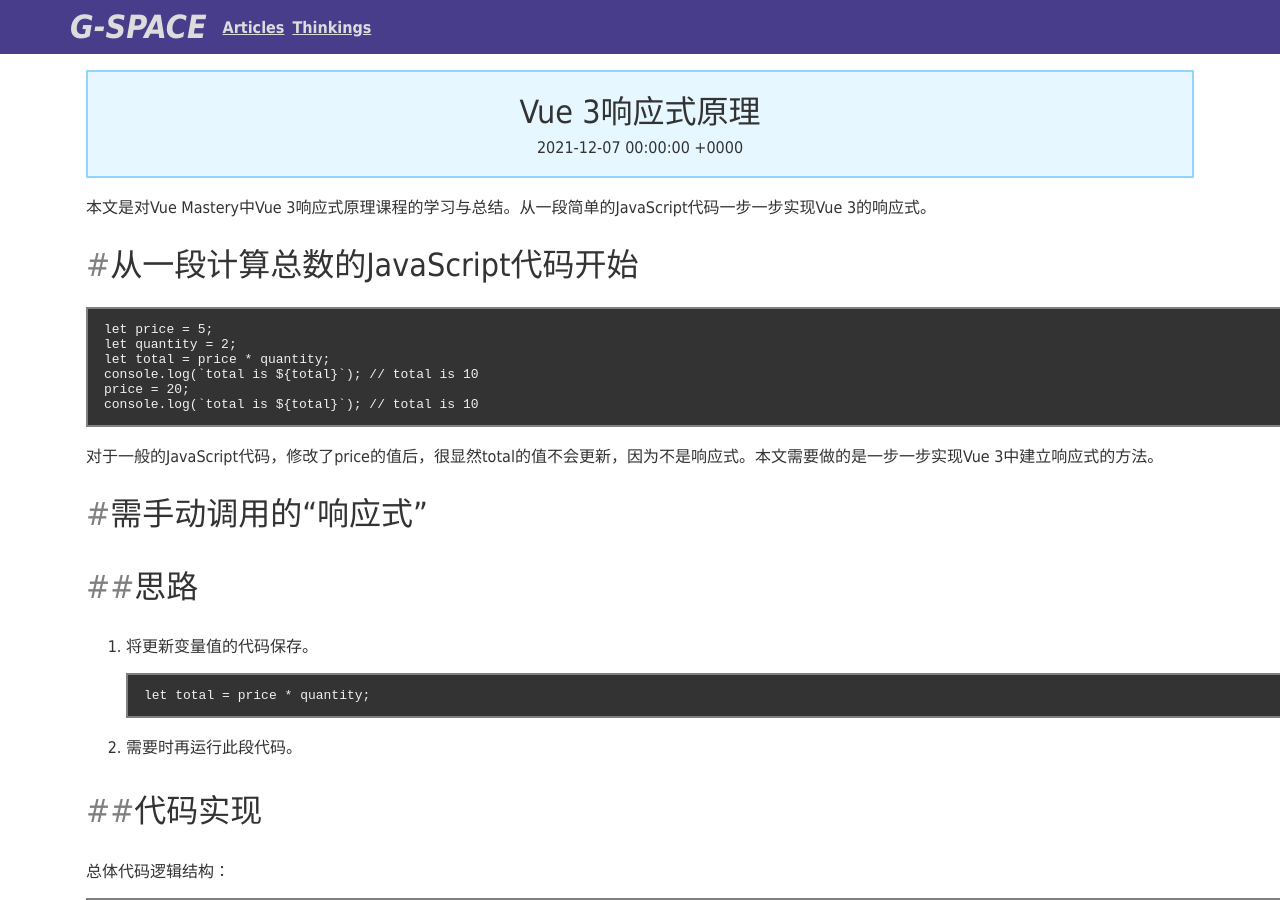
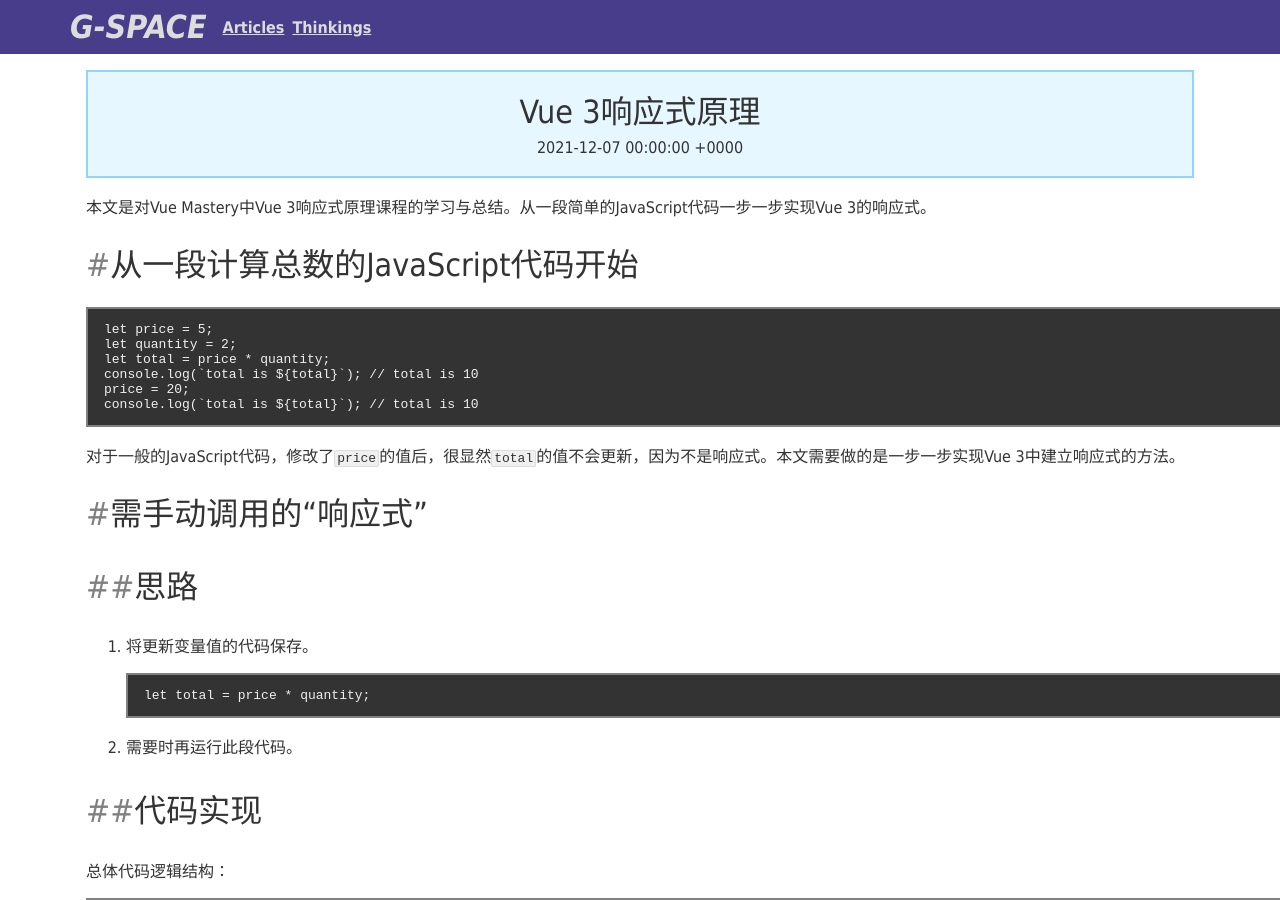
Before and after one commit to supergem3000/supergem3000.github.io, a Jekyll site: the page built from article/_posts/2021-12-07-vue3-reactivity.md, in a window 1280 px wide and 900 px high. Built offline with Jekyll 4.4.1, drawn with Linux system fonts in a browser that asks for light colours; some of the changed text lies outside the part shown.

````diff
--- a/article/_posts/2021-12-07-vue3-reactivity.md
+++ b/article/_posts/2021-12-07-vue3-reactivity.md
@@ -19,7 +19,7 @@ price = 20;
 console.log(`total is ${total}`); // total is 10
 ```
 
-对于一般的JavaScript代码，修改了price的值后，很显然total的值不会更新，因为不是响应式。本文需要做的是一步一步实现Vue 3中建立响应式的方法。
+对于一般的JavaScript代码，修改了`price`的值后，很显然`total`的值不会更新，因为不是响应式。本文需要做的是一步一步实现Vue 3中建立响应式的方法。
 
 # 需手动调用的“响应式”
 
@@ -239,7 +239,8 @@ effect(() => { total = product.price * product.quantity; });
 
 // 修改track函数
 function track(target, key) {
-    if (activeEffect) { // 仅当acticeEffect时才调用track
+    // 仅当acticeEffect时才调用track
+    if (activeEffect) {
         let depsMap = targetMap.get(target);
     	if (!depsMap) {
     	    targetMap.set(target, (depsMap = new Map()));
````
Also changed, not shown: other parts of article/_posts/2021-12-07-vue3-reactivity.md (+1 -7 lines).
